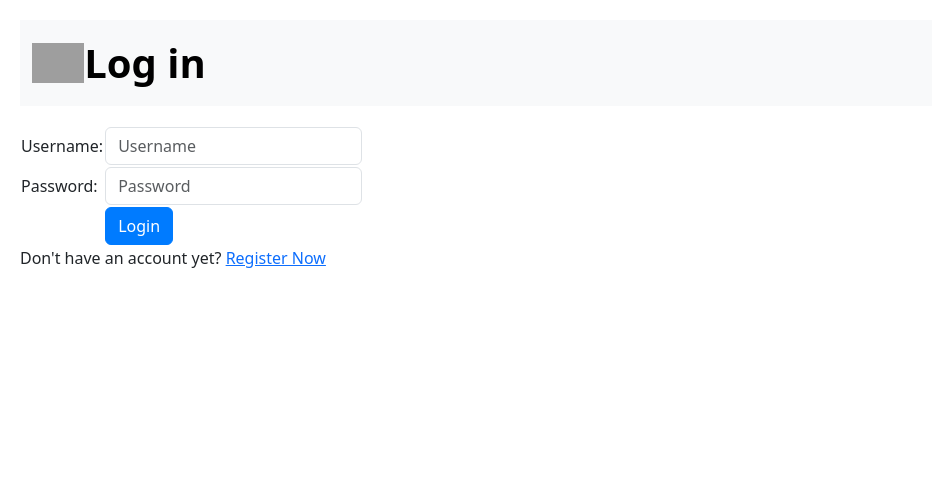
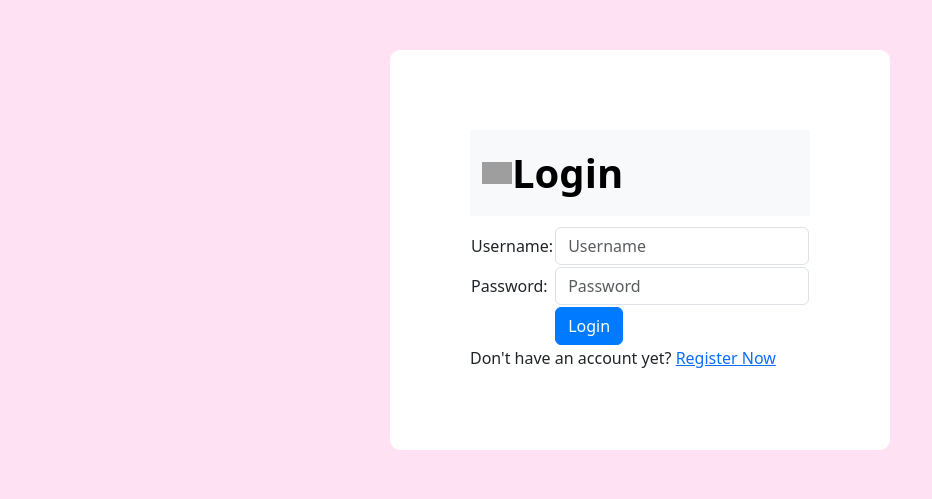
Before and after one commit to georginaelena/PrettyLittleThings-Co, a Django app: page /login/ in a window 1280 px wide. Shown: the top 499 px of the page, without its empty margins (0-932 px from the left). Run offline with Django 4.2, Linux system fonts and the light colour scheme; grey boxes are pictures that could not be loaded.

Commit message:
Tugas 5: sisa Implementasi

```diff
--- a/main/templates/login.html
+++ b/main/templates/login.html
@@ -1,17 +1,18 @@
 {% extends 'base.html' %}
 
 {% block meta %}
-    <title>Log in</title>
+    <title>Login</title>
 {% endblock meta %}
 
 {% block content %}
 
+<div id = "login">
     <div class = "login">
         <nav class="navbar bg-body-tertiary">
             <div class="container-fluid">
                 <a class="navbar-brand" href="#" style="display: flex; align-items: center;">  <!-- agar posisi logo dan judul sejajar-->
                     <img src="https://i.imgur.com/Oyp81gz.png" alt="Logo" class="d-inline-block align-text-top logo-img" style="width: 10%;"> <!-- agar ukuran logo menyesuaikan dengan judul-->
-                <span class="fw-bold fs-1">Log in</span> <!-- ukuran judul -->
+                    <span class="fw-bold fs-1">Login</span> <!-- ukuran judul -->
                 </a>
             </div>
         </nav>
@@ -50,23 +51,5 @@
 
 </div>
 
-<style>
-    /* CSS untuk mengatur jarak antara elemen-elemen di dalam .login */
-    .login {
-        padding: 20px; /* Menambahkan padding untuk memberikan jarak pada konten dalam .login */
-    }
-
-    .login form {
-        margin-top: 20px; /* Menambahkan margin atas untuk form */
-    }
-
-    .login table {
-        margin-top: 10px; /* Menambahkan margin atas untuk tabel */
-    }
-
-    .login ul {
-        margin-top: 10px; /* Menambahkan margin atas untuk daftar pesan */
-    }
-</style>
 
 {% endblock content %}
--- a/main/templates/register.html
+++ b/main/templates/register.html
@@ -6,6 +6,7 @@
 
 {% block content %}
 
+<div class="id">
     <div class="login">
         <nav class="navbar bg-body-tertiary">
             <div class="container-fluid">
@@ -36,7 +37,9 @@
                 {% endfor %}
             </ul>
         {% endif %}
-
+    </div>
 </div>
 
+
+
 {% endblock content %}
--- a/templates/base.html
+++ b/templates/base.html
@@ -10,6 +10,43 @@
         <script src="https://code.jquery.com/jquery-3.6.0.min.js" integrity="sha384-KyZXEAg3QhqLMpG8r+J4jsl5c9zdLKaUk5Ae5f5b1bw6AUn5f5v8FZJoMxm6f5cH1" crossorigin="anonymous"></script>
         <script src="https://cdn.jsdelivr.net/npm/@popperjs/core@2.11.8/dist/umd/popper.min.js" integrity="sha384-I7E8VVD/ismYTF4hNIPjVp/Zjvgyol6VFvRkX/vR+Vc4jQkC+hVqc2pM8ODewa9r" crossorigin="anonymous"></script>
         <script src="https://cdn.jsdelivr.net/npm/bootstrap@5.3.2/dist/js/bootstrap.min.js" integrity="sha384-BBtl+eGJRgqQAUMxJ7pMwbEyER4l1g+O15P+16Ep7Q9Q+zqX6gSbd85u4mG4QzX+" crossorigin="anonymous"></script>
+        <style>
+            /* CSS untuk mengatur format tengah */
+            body {
+                background-color: #ffe1f4;
+            }
+
+            #login {
+            display: flex;
+            justify-content: center; /* Memposisikan elemen secara horizontal di tengah layar */
+            align-items: center; /* Memposisikan elemen secara vertikal di tengah layar */
+            padding-top: 50px;
+            padding-bottom: 50px;
+            background-color: #ffe1f4; /* Warna latar belakang */
+            }
+
+
+            .login {
+                padding: 80px;
+                max-width: 500px;
+                background-color: #ffffff; /* Warna latar belakang elemen .login */
+                border-radius: 10px; /* Border radius untuk sudut elemen */
+                box-shadow: 0px 0px 10px rgba(255, 223, 248, 0.1); /* Efek bayangan */
+            }
+
+            .login form {
+                margin-top: 10px;
+            }
+
+            .login table {
+                margin-top: 10px;
+            }
+
+            .login ul {
+                margin-top: 20px;
+            }
+
+        </style>
     </head>
 
     <body>
```
Also changed, not shown: main/templates/main.html (+6 -1 lines). Lines whose indentation alone changed are shown as unchanged.
